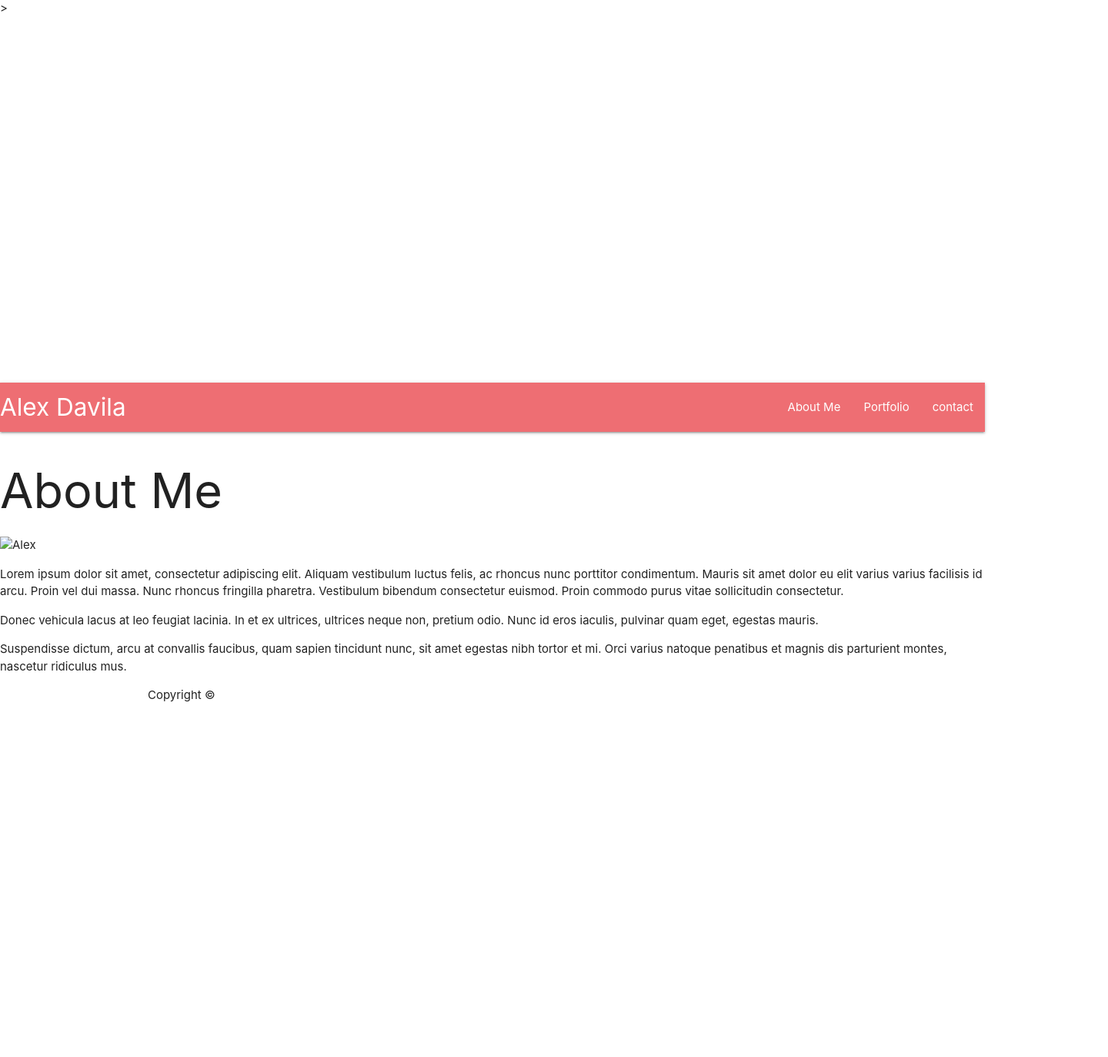
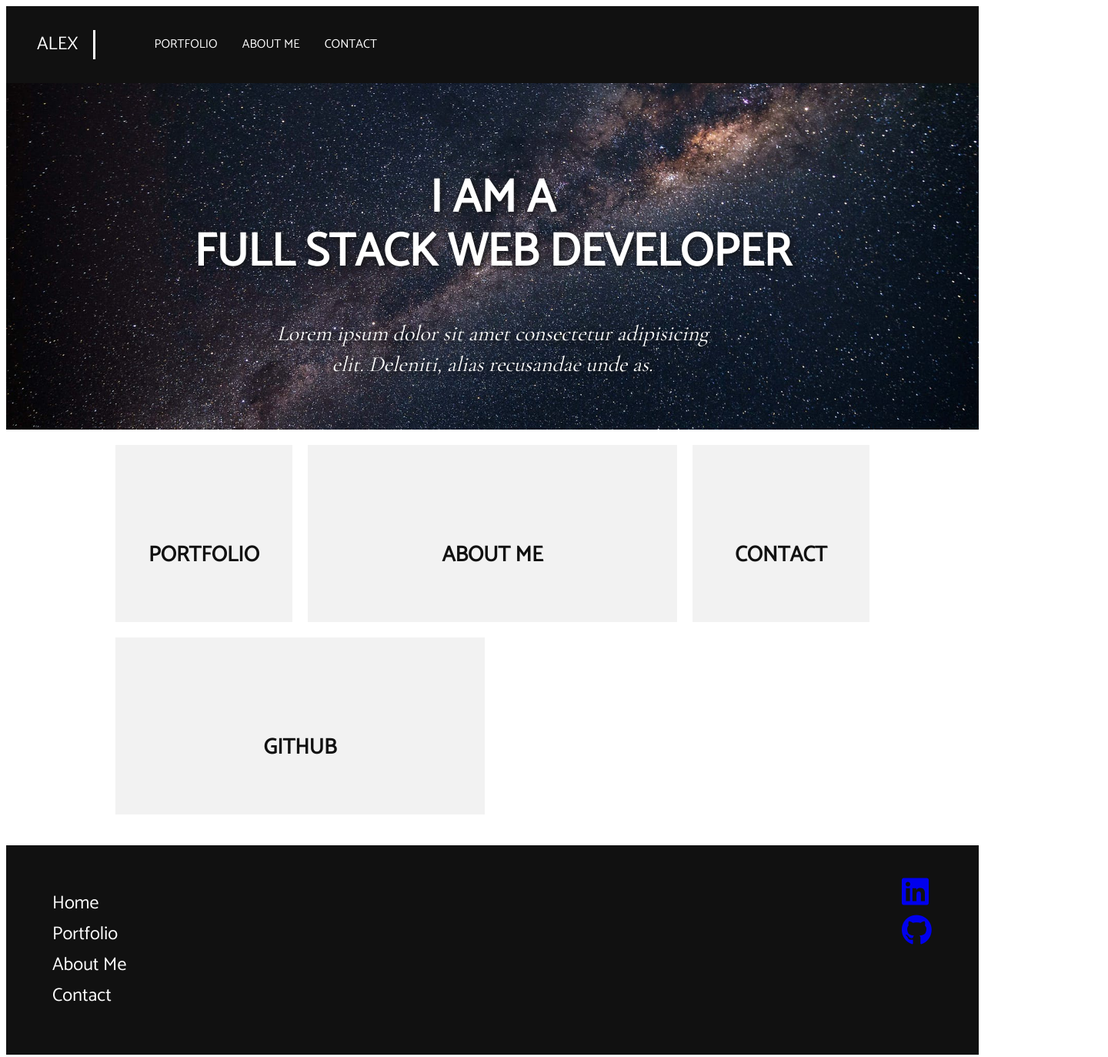
Before and after one commit to alexdavila39/Portofilo-update, a plain HTML site: page index.html in a window 1280 px wide. Shown: the whole page at 77% size, 1440 px wide, since content can reach past the window. Before the commit the page ends 915 px from the top, so only its background shows below. Drawn offline with nearby package versions, Linux system fonts and the light colour scheme.

Commit message:
homepage fixed

```diff
--- a/index.html
+++ b/index.html
@@ -5,53 +5,73 @@
     <meta charset="UTF-8">
     <meta name="viewport" content="width=device-width, initial-scale=1.0">
     <meta http-equiv="X-UA-Compatible" content="ie=edge">
-    <title>Alex Davila's Portfolio</title>
-    <!-- Compiled and minified CSS -->
-    <link href="https://fonts.googleapis.com/icon?family=Material+Icons" rel="stylesheet">
-    <link rel="stylesheet" href="https://cdnjs.cloudflare.com/ajax/libs/materialize/1.0.0/css/materialize.min.css">
-    <link rel="stylesheet" href="assets/css/style.css">
-    <!-- Compiled and minified JavaScript -->
-    <script src="https://www.gstatic.com/firebasejs/5.7.3/firebase.js"></script>
+    <link href="https://fonts.googleapis.com/css?family=Catamaran|Cormorant+Garamond" rel="stylesheet">
+    <link rel="stylesheet" href="https://use.fontawesome.com/releases/v5.7.2/css/all.css" integrity="sha384-fnmOCqbTlWIlj8LyTjo7mOUStjsKC4pOpQbqyi7RrhN7udi9RwhKkMHpvLbHG9Sr"
+        crossorigin="anonymous">
+    <link rel="stylesheet" href="assets/css/main.css" type="text/css">
+    <title>Document</title>
 </head>
 
 <body>
-    <section>>
-    <div class="canvas">
-    <canvas id="canvas" width="1440" height="468" style="width: 1440px; height: 468px;"></canvas>
-    </div>
-    </section>
+    <header>
+        <a  href="index.html" class="header-brand">Alex</a>
         <nav>
-        <div class="nav-wrapper">
-            <a href="index.html" class="brand-logo">Alex Davila</a>
-            <ul id="nav-mobile" class="right hide-on-med-and-down">
+            <ul>
+                <li><a href=portfolio.html>Portfolio</a></li>
                 <li><a href="about.html">About Me</a></li>
-                <li><a href="portfolio.html">Portfolio</a></li>
-                <li><a href="contact.html">contact</a></li>
+                <li><a href="contact.html">Contact</a></li>
             </ul>
+        </nav>
+    </header>
+    <main>
+
+            <section class="index-banner">
+                <div class="center-vertical">
+                    <h2>I AM A<br>FULL STACK WEB DEVELOPER</h2>
+                    <h1>Lorem ipsum dolor sit amet consectetur adipisicing elit. Deleniti, alias recusandae unde as.</h1>
+                </div>
+            </section>
+            <div class="wrapper">
+            <section class="index-links">
+                <a href="portfolio.html">
+                    <div class="index-boxSquare">
+                        <h3>Portfolio</h3>
+                    </div>
+                </a>
+                <a href="about.html">
+                    <div class="index-boxRec">
+                        <h3>About Me</h3>
+                    </div>
+                </a>
+                <a href="contact.html">
+                    <div class="index-boxSquare">
+                        <h3>contact</h3>
+                    </div>
+                </a>
+                <a href="https://github.com/alexdavila39?tab=repositories">
+                    <div class="index-boxRec">
+                        <h3>GitHub</h3>
+                    </div>
+                </a>
+            </section>
+    </main>
+    <footer>
+        <ul class="footer-links">
+            <li><a href="index.html">Home</a></li>
+            <li><a href="portfolio.html">Portfolio</a></li>
+            <li><a href="about.html">About Me</a></li>
+            <li><a href="contact.html">Contact</a></li>
+        </ul>
+        <div class="social-media">
+            <a href="https://www.linkedin.com/in/alejandro-davila-212105125/">
+                <i class="fab fa-linkedin" alt="LinkedIn"></i>
+            </a>
+            <a href="https://github.com/alexdavila39?tab=repositories">
+                <i class="fab fa-github" alt="GitHub"></i>
+            </a>
         </div>
-    </nav>
 
-    <div id="main-container" >
-        <section class="main-section">
-          <h1>About Me</h1>
-
-          <img src="assets/images/paris.jpeg" class="auth-image" alt="Alex">
-
-          <p>Lorem ipsum dolor sit amet, consectetur adipiscing elit. Aliquam vestibulum luctus felis, ac rhoncus nunc porttitor condimentum. Mauris sit amet dolor eu elit varius varius facilisis id arcu. Proin vel dui massa. Nunc rhoncus fringilla pharetra. Vestibulum bibendum consectetur euismod. Proin commodo purus vitae sollicitudin consectetur.</p>
-
-          <p>Donec vehicula lacus at leo feugiat lacinia. In et ex ultrices, ultrices neque non, pretium odio. Nunc id eros iaculis, pulvinar quam eget, egestas mauris.</p>
-
-          <p>Suspendisse dictum, arcu at convallis faucibus, quam sapien tincidunt nunc, sit amet egestas nibh tortor et mi. Orci varius natoque penatibus et magnis dis parturient montes, nascetur ridiculus mus.</p>
-
-        </section>
-
-      </div>
-
-      <footer>
-        <div class="container">
-          Copyright &copy;
-        </div>
-      </footer>
+    </footer>
 
 
 
@@ -59,7 +79,86 @@
 
 
 
-    <script type="text/javascript" src="js/materialize.min.js"></script>
+
+
 </body>
 
+
+
+
+
+
+
+
+
+
+
+
+
+
+
+
+
+
+
+
+
+
+
+
+
+
+
+
+
+
+
+
+
+
+
+
+
+
+
+
+<!-- <body>
+    <hearder class="head">
+
+        <div class="row">
+            <div class="top">
+                <ul>
+                    <li class="active"><a href="main.html">CodeDav</a></li>
+                </ul>
+            </div>
+            <ul class="main-nav">
+                <li class="active"><a href="">Home</a></li>
+                <li><a href="">about</a></li>
+                <li><a href="portfolio.html">My Work</a></li>
+                <li><a href="">contact</a></li>
+
+            </ul>
+        </div>
+
+        <div class="hero">
+            <h1>Hello World!</h1>
+            <h2>My name is Alejandro & I am a<br> Full Stack Web Developer</h2>
+            <div class="button">
+                <a href="" class="btn btn-one">About Me</a>
+                <a href="portfolio.html" class="btn btn-two">My Work</a>
+            </div>
+
+        </div>
+
+    </hearder>
+    <div class="container">
+        <div class="aboutMe">
+            <img src="">
+        </div>
+    </div>
+
+
+
+</body> -->
+
 </html>
```
Also changed, not shown: main.html (deleted, +0 -164 lines), 1 other file.
